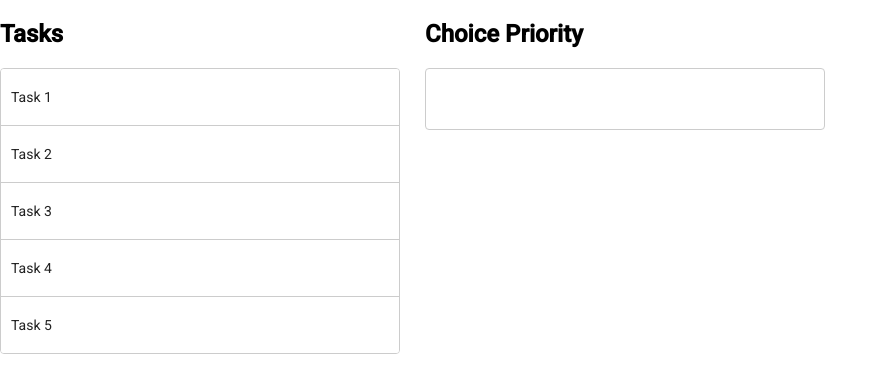
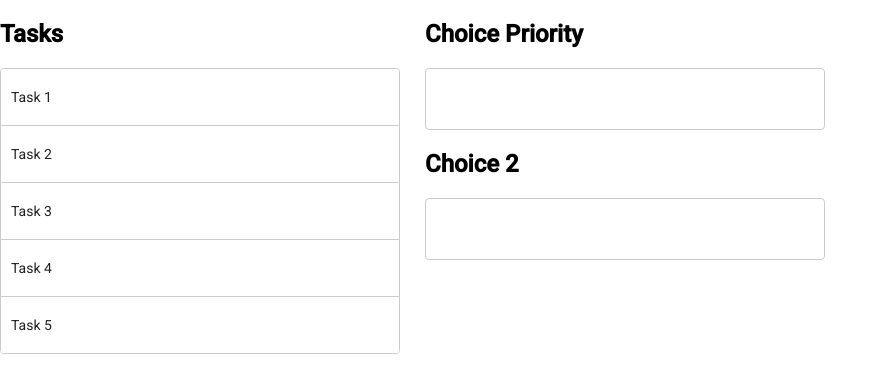
Before and after one commit to ChadwickSchool/priority-listing, an Angular app: page / in a window 1280 px wide. Shown: the top 390 px of the page, without its empty margins (0-888 px from the left). Built offline with nearby package versions, Linux system fonts and the light colour scheme.

Commit message:
feat: Add dragging into other cdk drop list functionalitites

```diff
--- a/src/app/app.component.html
+++ b/src/app/app.component.html
@@ -5,7 +5,7 @@
     cdkDropList
     #todoList="cdkDropList"
     [cdkDropListData]="todo"
-    [cdkDropListConnectedTo]="[doneList]"
+    [cdkDropListConnectedTo]="[doneList, choiceTwoList]"
     class="example-list"
     (cdkDropListDropped)="drop($event)">
     <div class="example-box" *ngFor="let item of todo" cdkDrag>{{item}}</div>
@@ -19,9 +19,20 @@
     cdkDropList
     #doneList="cdkDropList"
     [cdkDropListData]="done"
-    [cdkDropListConnectedTo]="[todoList]"
+    [cdkDropListConnectedTo]="[choiceTwoList, todoList]"
     class="example-list"
     (cdkDropListDropped)="drop($event)">
     <div class="example-box" *ngFor="let item of done" cdkDrag>{{item}}</div>
   </div>
+
+  <h2>Choice 2</h2>
+  <div
+    cdkDropList
+    #choiceTwoList="cdkDropList"
+    [cdkDropListData]="choiceTwo"
+    [cdkDropListConnectedTo]="[todoList, doneList]"
+    class="example-list"
+    (cdkDropListDropped)="drop($event)">
+    <div class="example-box" *ngFor="let item of choiceTwo" cdkDrag>{{item}}</div>
+  </div>
 </div>
--- a/src/app/app.component.ts
+++ b/src/app/app.component.ts
@@ -23,6 +23,10 @@ export class AppComponent {
   done = [
   ];
 
+  choiceTwo = [
+
+  ];
+
   drop(event: CdkDragDrop<string[]>) {
     if (event.previousContainer === event.container) {
       moveItemInArray(event.container.data, event.previousIndex, event.currentIndex);
```
